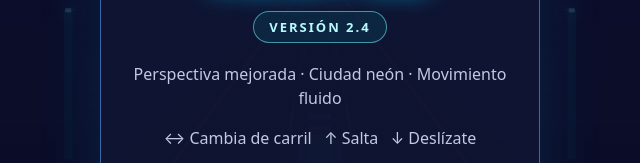
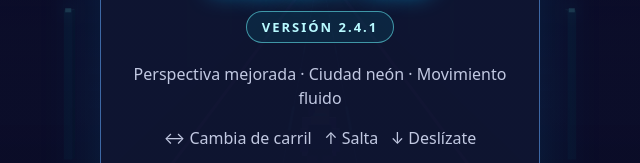
Before and after one commit to cvvnpm9h5m-afk/neon-rush, a plain HTML site: page index.html in a window 1280 px wide. Shown: the part 326-489 px from the top of the page, 320-960 px from the left. Drawn offline with Linux system fonts and the light colour scheme.

Commit message:
Add files via upload

```diff
--- a/index.html
+++ b/index.html
@@ -1,6 +1,6 @@
 <!doctype html>
 <html lang="es"><head><meta charset="utf-8"><meta name="viewport" content="width=device-width,initial-scale=1,maximum-scale=1,user-scalable=no,viewport-fit=cover">
-<meta name="theme-color" content="#080d24"><title>Neon Rush 3D v2.4</title>
+<meta name="theme-color" content="#080d24"><title>Neon Rush 3D v2.4.1</title>
 <style>
 *{box-sizing:border-box}html,body{margin:0;width:100%;height:100%;overflow:hidden;background:#080d24;color:white;font-family:system-ui,-apple-system,sans-serif;touch-action:none}
 canvas{display:block;width:100vw;height:100dvh}#hud{position:fixed;top:env(safe-area-inset-top);left:0;right:0;display:flex;justify-content:space-between;padding:14px 18px;pointer-events:none;text-shadow:0 2px 8px black}
@@ -16,7 +16,7 @@ p{color:#c2c9e2;line-height:1.5}button{background:linear-gradient(110deg,#00d9ef
 <button id="mute" aria-label="Sonido">🔊</button>
 <div id="controls"><div class="group"><button id="left">◀</button><button id="right">▶</button></div><div class="group"><button id="down">▼</button><button id="up">▲</button></div></div>
 <div id="footer">Desliza para moverte · ▲ Saltar · ▼ Deslizar</div>
-<div id="overlay" class="panel"><div class="card"><div class="logo">NEON<br>RUSH <span style="color:#f36bff">3D</span></div><div style="display:inline-block;margin:14px 0 3px;padding:6px 15px;border:1px solid #6efaff88;border-radius:999px;background:#00d9ef16;color:#b8faff;font-size:13px;font-weight:800;letter-spacing:2px">VERSIÓN 2.4</div><p>Perspectiva mejorada · Ciudad neón · Movimiento fluido</p><p>↔ Cambia de carril &nbsp; ↑ Salta &nbsp; ↓ Deslízate</p><button id="start">▶ JUGAR</button><p style="font-size:12px">Récord local · Sonidos · Compatible con móviles</p></div></div>
+<div id="overlay" class="panel"><div class="card"><div class="logo">NEON<br>RUSH <span style="color:#f36bff">3D</span></div><div style="display:inline-block;margin:14px 0 3px;padding:6px 15px;border:1px solid #6efaff88;border-radius:999px;background:#00d9ef16;color:#b8faff;font-size:13px;font-weight:800;letter-spacing:2px">VERSIÓN 2.4.1</div><p>Perspectiva mejorada · Ciudad neón · Movimiento fluido</p><p>↔ Cambia de carril &nbsp; ↑ Salta &nbsp; ↓ Deslízate</p><button id="start">▶ JUGAR</button><p style="font-size:12px">Récord local · Sonidos · Compatible con móviles</p></div></div>
 <script>
 (()=>{'use strict';
 const canvas=document.querySelector('#game'),ctx=canvas.getContext('2d'),$=s=>document.querySelector(s);
@@ -63,16 +63,33 @@ if(o.kind==='low'){cuboid(x,0,z,1.12,.95,.7,'#ff386a','#a51c54','#ff92ab');const
 else if(o.kind==='high'){cuboid(x-.55,0,z,.18,2.5,.4,'#8143dc','#542990','#bf91ff');cuboid(x+.55,0,z,.18,2.5,.4,'#8143dc','#542990','#bf91ff');cuboid(x,1.85,z,1.27,.65,.4,'#ff42a7','#9d236f','#ffa4e5')}
 else cuboid(x,0,z,1.18,2.35,.8,'#ff7832','#a43a38','#ffd36d')}
 function player(t){
-const x=visualLane*LANE_WIDTH,z=PLAYER_Z,y=jump,s=slide>0?.62:1,run=state==='playing'?Math.sin(t*17)*.13:0;
+// Adult cyberpunk heroine: long flowing hair, athletic silhouette and fitted neon suit.
+const x=visualLane*LANE_WIDTH,z=PLAYER_Z,y=jump,s=slide>0?.62:1,run=state==='playing'?Math.sin(t*17)*.11:0;
 const anchor=proj(x,.05,z);ctx.save();ctx.translate(anchor.x,anchor.y);ctx.scale(.62,.62);ctx.translate(-anchor.x,-anchor.y);
 const p=proj(x,.04,z);ctx.save();ctx.fillStyle='#00f3ff44';ctx.shadowColor='#00eaff';ctx.shadowBlur=18;ctx.beginPath();ctx.ellipse(p.x,p.y,p.s*.8,p.s*.2,0,0,Math.PI*2);ctx.fill();ctx.restore();
-cuboid(x-.23,y,z,.28,.8*s,.34,'#27377e','#141b52','#59e9fa');cuboid(x+.23,y,z,.28,.8*s,.34,'#27377e','#141b52','#59e9fa');
-cuboid(x,y+.65*s,z,.82,.95*s,.42,'#18c6e8','#176aa2','#9df9ff');
-cuboid(x-.54,y+.75*s+run,z,.24,.78*s,.3,'#ac4cff','#6e37b1','#f0baff');cuboid(x+.54,y+.75*s-run,z,.24,.78*s,.3,'#ac4cff','#6e37b1','#f0baff');
-cuboid(x,y+1.62*s,z,.64,.65*s,.55,'#f2b7a9','#ba7b91','#ffd2c0');cuboid(x,y+1.98*s,z,.72,.18,.57,'#25194f','#1a133e','#8d4cff');
-const eye=proj(x,y+1.82*s,z-.04);ctx.fillStyle='#071d42';ctx.fillRect(eye.x-eye.s*.22,eye.y-eye.s*.05,eye.s*.44,eye.s*.11);ctx.fillStyle='#57f5ff';ctx.fillRect(eye.x-eye.s*.18,eye.y-eye.s*.025,eye.s*.36,eye.s*.055);ctx.restore()}
+// Long hair behind shoulders, gently animated while running.
+const sway=Math.sin(t*12)*.07;
+cuboid(x-.36+sway,y+1.06*s,z+.23,.3,1.12*s,.26,'#b34bff','#712b9d','#f5a8ff');
+cuboid(x+.35+sway,y+1.06*s,z+.23,.3,1.12*s,.26,'#9c35e9','#6b249b','#e3a3ff');
+// Boots and tapered legs.
+cuboid(x-.22,y,z,.27,.76*s,.33,'#171a39','#0b102b','#53eaff');
+cuboid(x+.22,y,z,.27,.76*s,.33,'#171a39','#0b102b','#53eaff');
+cuboid(x-.22,y+.7*s,z,.32,.48*s,.33,'#422b77','#2c1d58','#ae72ff');
+cuboid(x+.22,y+.7*s,z,.32,.48*s,.33,'#422b77','#2c1d58','#ae72ff');
+// Belt, fitted torso, and purple sleeves.
+cuboid(x,y+1.13*s,z,.7,.23*s,.43,'#131b39','#10122b','#78e9ff');
+cuboid(x,y+1.33*s,z,.67,.68*s,.38,'#33215d','#211a46','#b66bff');
+cuboid(x-.47,y+1.23*s+run,z,.22,.64*s,.29,'#7a3bc3','#4d2a8a','#d6a1ff');
+cuboid(x+.47,y+1.23*s-run,z,.22,.64*s,.29,'#7a3bc3','#4d2a8a','#d6a1ff');
+// Face, fringe and luminous visor.
+cuboid(x,y+2.04*s,z,.54,.6*s,.47,'#e6a98e','#b97779','#ffd5b5');
+cuboid(x,y+2.55*s,z,.64,.2*s,.51,'#512080','#2d164e','#b75cff');
+cuboid(x-.24,y+2.28*s,z-.04,.19,.31*s,.18,'#7b2bb2','#4c1677','#c575ef');
+const eye=proj(x,y+2.32*s,z-.05);ctx.save();ctx.shadowColor='#50f6ff';ctx.shadowBlur=8;ctx.fillStyle='#61f4ff';ctx.fillRect(eye.x-eye.s*.19,eye.y-eye.s*.03,eye.s*.38,eye.s*.065);ctx.restore();
+ctx.restore()}
+
 function spawnObjects(){const l=Math.floor(rand(0,3))-1,kind=Math.random()<.42?'low':Math.random()<.56?'high':'wall';objects.push({lane:l,z:112,kind,hit:false});if(Math.random()<.75){const cl=l===0?(Math.random()<.5?-1:1):0;for(let i=0;i<4;i++)objects.push({lane:cl,z:115+i*3.3,kind:'coin',hit:false})}}
-function crash(){state='over';shake=10;sound(110,.4,'sawtooth',.13);best=Math.max(best,Math.floor(score));try{localStorage.setItem('neonRush3dBest',best)}catch(e){}updateHud();$('#overlay').classList.remove('hidden');$('#overlay').innerHTML=`<div class="card"><div class="logo">FIN DEL<br>RECORRIDO</div><h2>${Math.floor(score)} puntos</h2><p>🟡 ${coins} monedas recogidas<br>🏆 Récord: ${best}</p><button id="restart">↻ VOLVER A JUGAR</button><p style="font-size:12px">Neon Rush 3D · Versión 2.4</p></div>`;$('#restart').onclick=start}
+function crash(){state='over';shake=10;sound(110,.4,'sawtooth',.13);best=Math.max(best,Math.floor(score));try{localStorage.setItem('neonRush3dBest',best)}catch(e){}updateHud();$('#overlay').classList.remove('hidden');$('#overlay').innerHTML=`<div class="card"><div class="logo">FIN DEL<br>RECORRIDO</div><h2>${Math.floor(score)} puntos</h2><p>🟡 ${coins} monedas recogidas<br>🏆 Récord: ${best}</p><button id="restart">↻ VOLVER A JUGAR</button><p style="font-size:12px">Neon Rush 3D · Versión 2.4.1</p></div>`;$('#restart').onclick=start}
 function update(dt){if(state!=='playing')return;speed=Math.min(43,20+dist/190);dist+=speed*dt;score+=speed*dt*.65;
 visualLane+=(lane-visualLane)*(1-Math.exp(-13*dt));if(jump>0||vy>0){jump+=vy*dt;vy-=23*dt;if(jump<=0){jump=0;vy=0}}slide=Math.max(0,slide-dt);
 spawn-=dt;if(spawn<=0){spawnObjects();spawn=Math.max(.7,1.7-dist/1800)}
```
